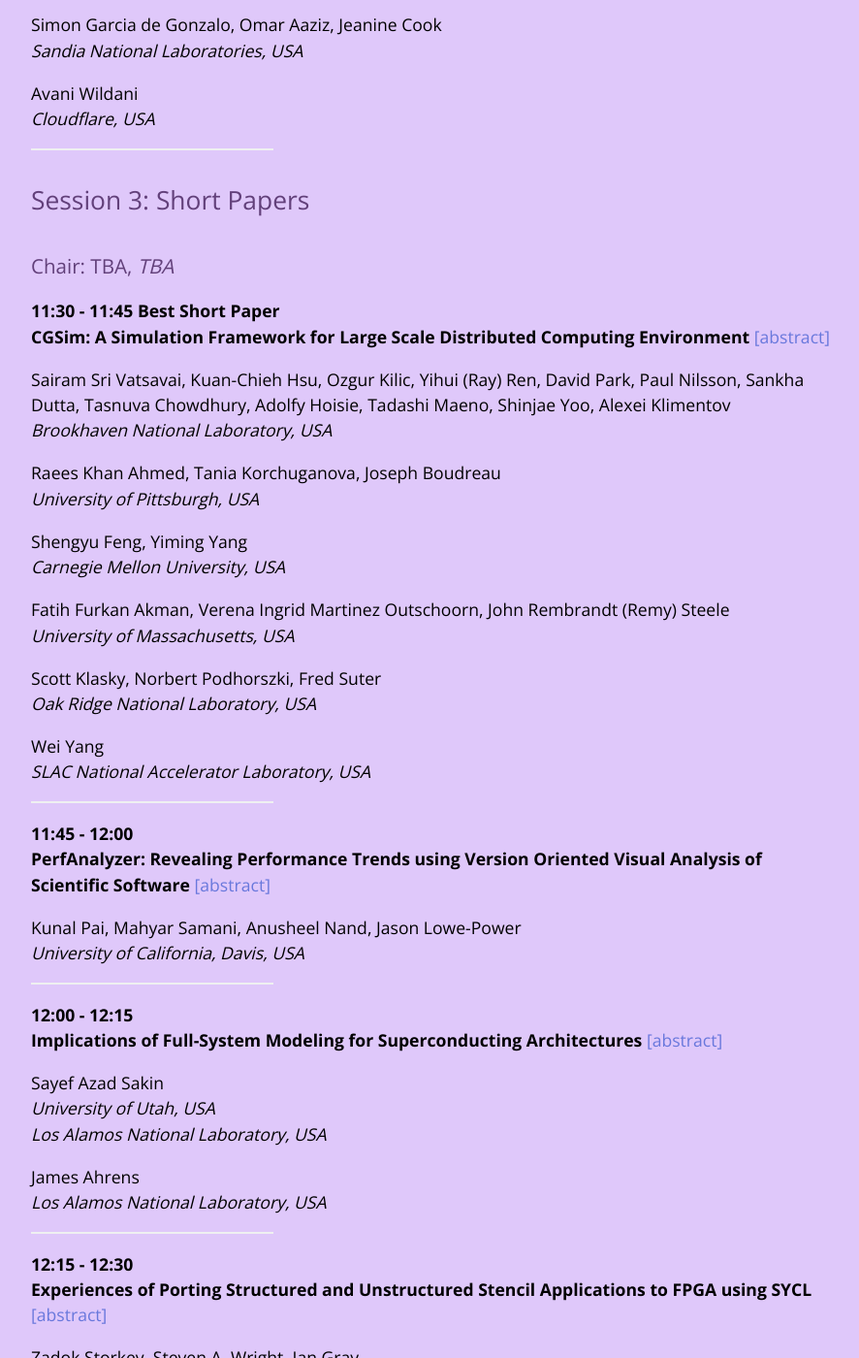
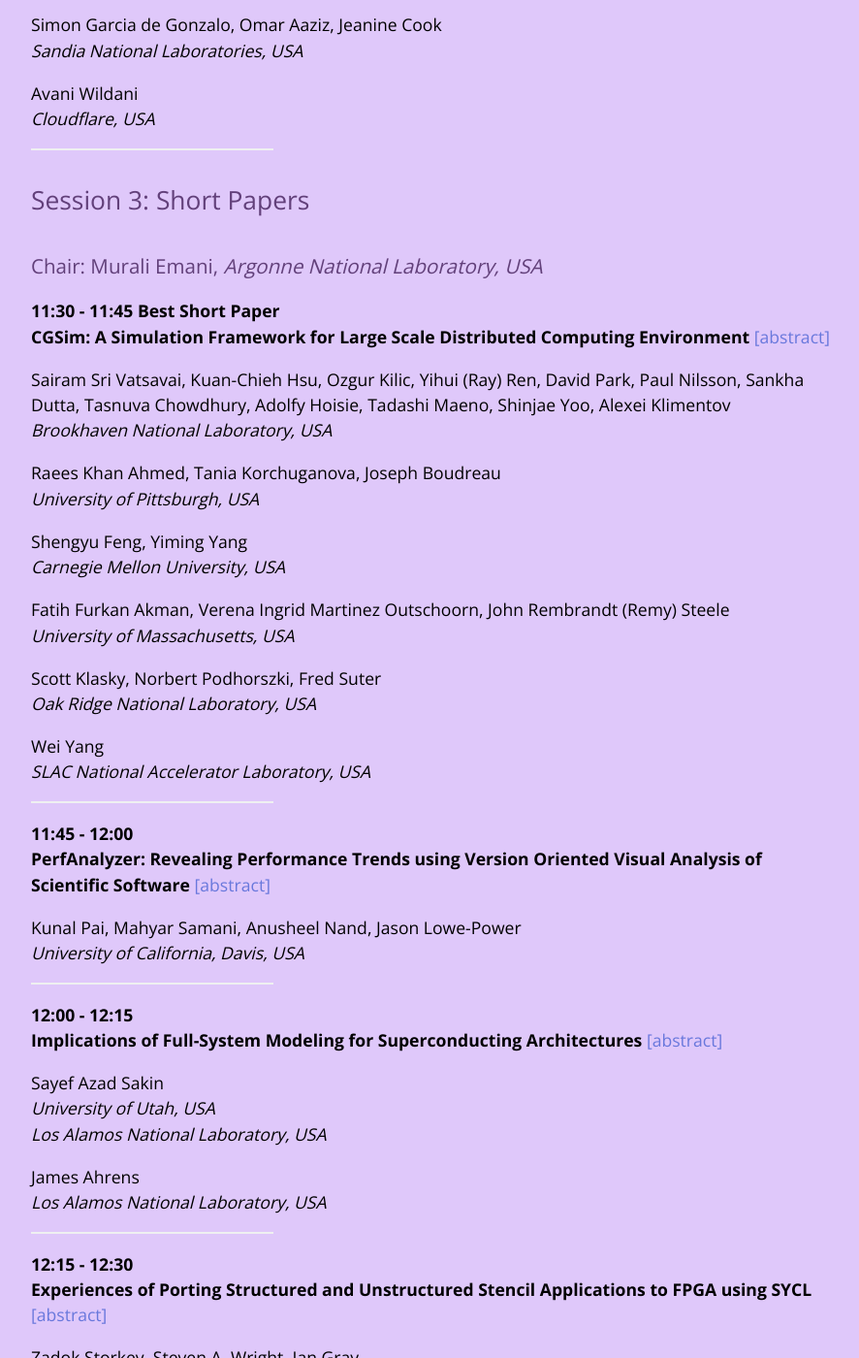
Before and after one commit to pmbs-workshop/pmbs-workshop.github.io, a Jekyll site: the page built from schedule.markdown, in a window 1280 px wide and 1400 px high, scrolled down 2286 px. Shown: the whole window at 97% size, without its empty margins (192-1078 px from the left). Built offline with Jekyll 4.4.1, drawn with Linux system fonts in a browser that asks for light colours; some of the changed text lies outside the part shown.

Commit message:
updates sessions chairs

```diff
--- a/schedule.markdown
+++ b/schedule.markdown
@@ -85,7 +85,7 @@ _Cloudflare, USA_
 {: style="width: 30%;"}
 
 ## Session 3: Short Papers
-### Chair: TBA, _TBA_
+### Chair: Murali Emani, _Argonne National Laboratory, USA_
 
 **11:30 - 11:45 Best Short Paper**\\
 **CGSim: A Simulation Framework for Large Scale Distributed Computing Environment** [[abstract]](abstract05.html)
@@ -146,7 +146,7 @@ _University of York, UK_
 ---
 
 ## Session 4: Large Language Model
-### Chair: TBA, _TBA_
+### Chair: Fred Suter, _Oak Ridge National Laboratory, USA_
 
 **14:00 - 14:30**\\
 **MoE-Inference-Bench: Performance Evaluation of Mixture of Expert Large Language and Vision Models** [[abstract]](abstract09.html)
```
